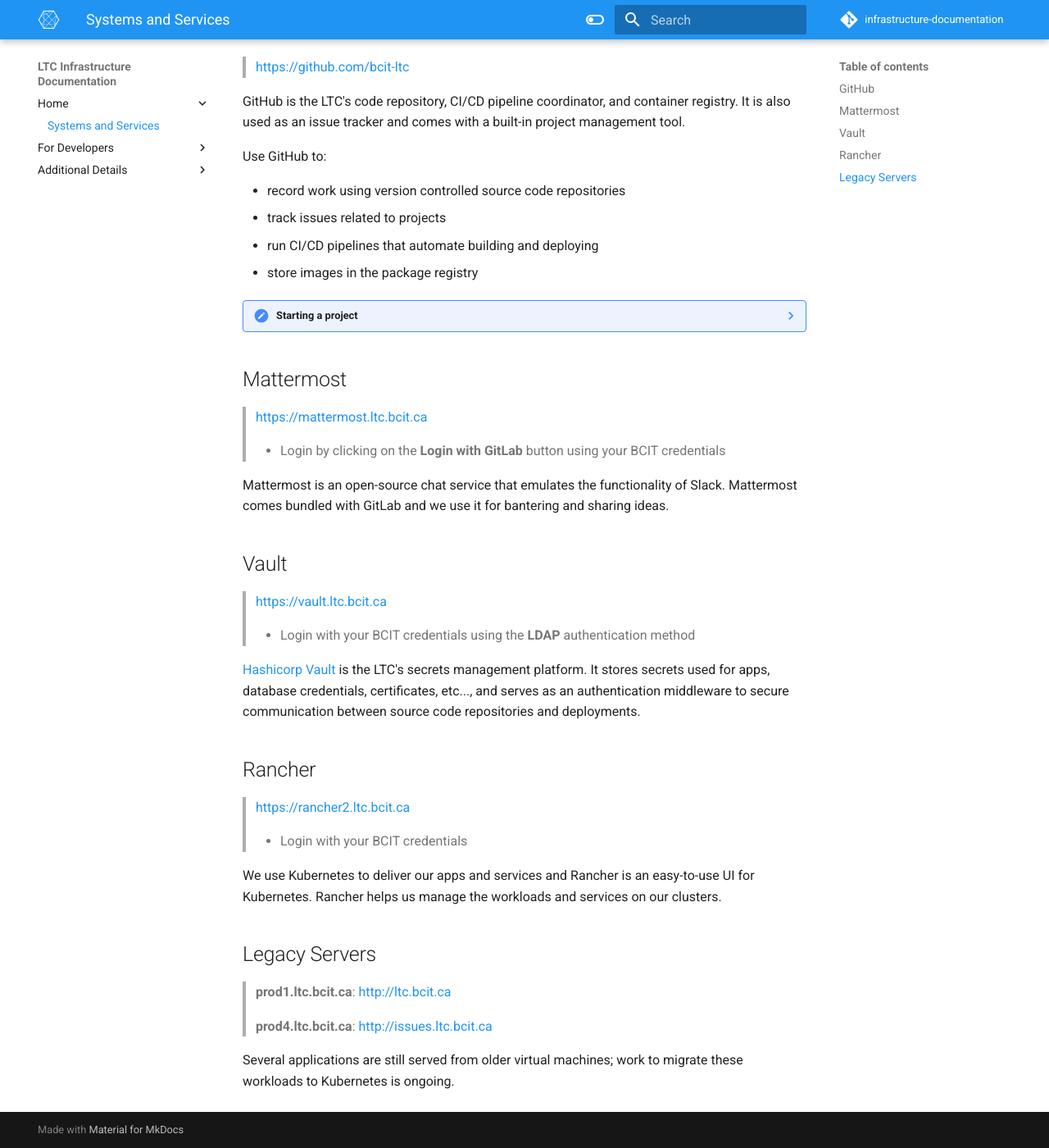
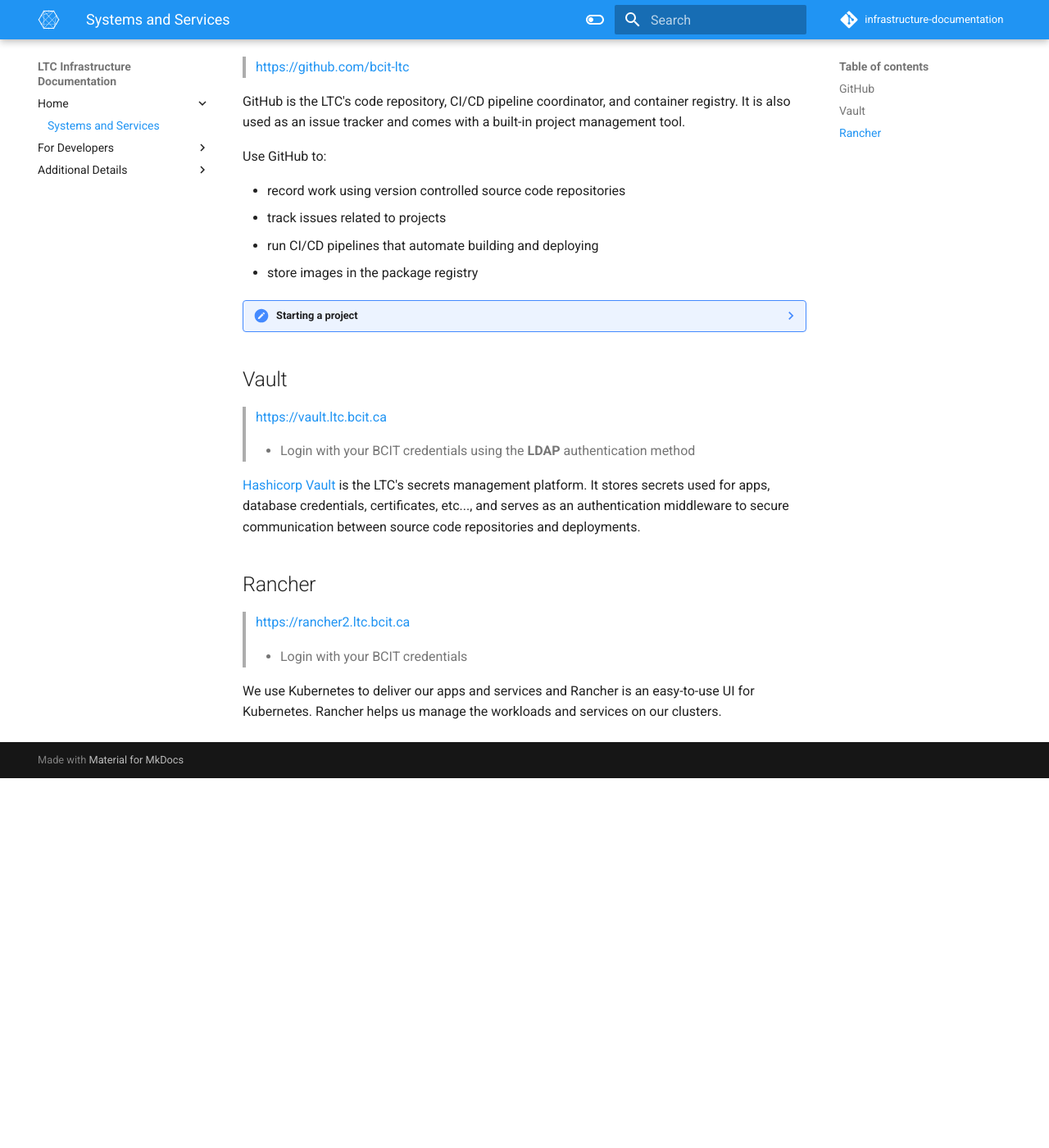
Before and after one commit to bcit-ltc/infrastructure-documentation, an MkDocs documentation site: the page built from docs/services-systems.md, in a window 1280 px wide and 1400 px high, scrolled down 488 px. Shown: the whole window at 82% size. Built offline with MkDocs 1.6.1 and Material for MkDocs 9.7.7, drawn with Linux system fonts in a browser that asks for light colours; after the commit the page ends 1437 px from its top, so only the background shows below that.

Commit message:
updates services (#49)

```diff
--- a/docs/services-systems.md
+++ b/docs/services-systems.md
@@ -26,14 +26,6 @@
 
     Start a project by creating a code repository in GitHub. Give your project a description and add a README.md to help the community understand what the project is and how they can start using it.
 
-## Mattermost
-
-> [https://mattermost.ltc.bcit.ca](https://mattermost.ltc.bcit.ca)
->
-> * Login by clicking on the **Login with GitLab** button using your BCIT credentials
-
-Mattermost is an open-source chat service that emulates the functionality of Slack. Mattermost comes bundled with GitLab and we use it for bantering and sharing ideas.
-
 ## Vault
 
 > [https://vault.ltc.bcit.ca](https://vault.ltc.bcit.ca)
@@ -49,11 +41,3 @@
 > * Login with your BCIT credentials
 
 We use Kubernetes to deliver our apps and services and Rancher is an easy-to-use UI for Kubernetes. Rancher helps us manage the workloads and services on our clusters.
-
-## Legacy Servers
-
-> **prod1.ltc.bcit.ca**: [http://ltc.bcit.ca](http://ltc.bcit.ca)
->
-> **prod4.ltc.bcit.ca**: [http://issues.ltc.bcit.ca](http://issues.ltc.bcit.ca)
-
-Several applications are still served from older virtual machines; work to migrate these workloads to Kubernetes is ongoing.
```
